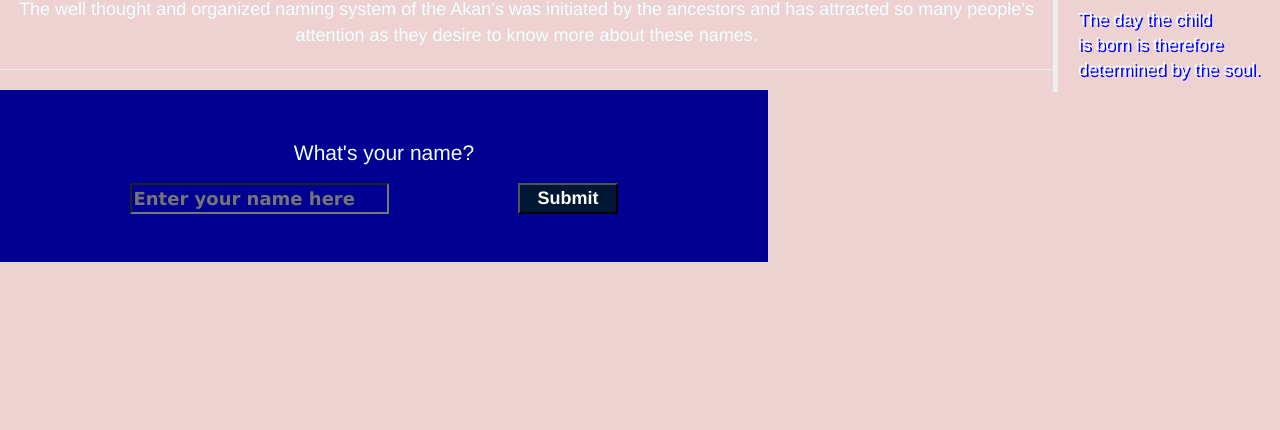
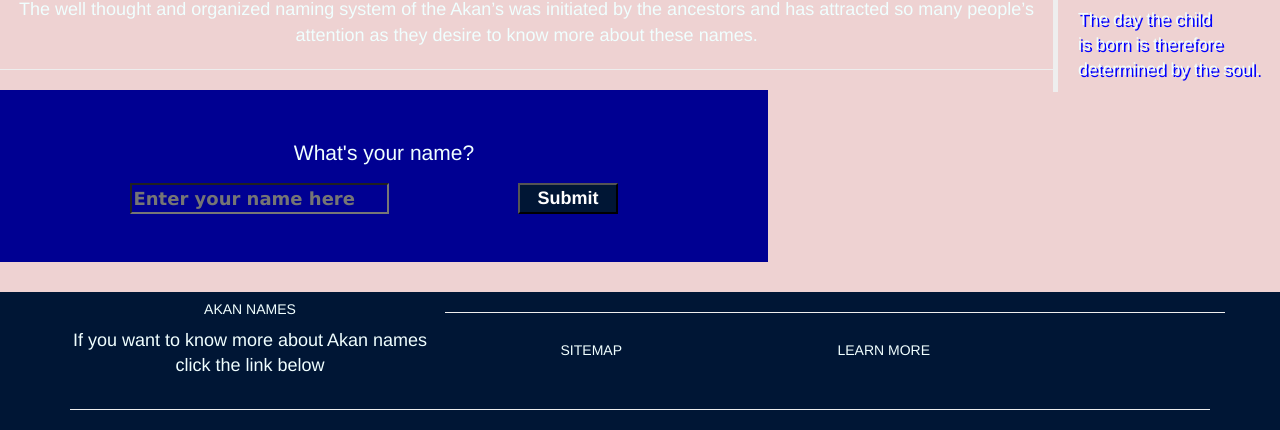
Before and after one commit to Pascal-Owilly/Akan-Names, a plain HTML site: page index.html in a window 1280 px wide. Shown: the part 395-825 px from the top of the page. Before the commit the page ends 800 px from the top, so only its background shows below. Drawn offline with nearby package versions, Linux system fonts and the light colour scheme.

Commit message:
add footer section

```diff
--- a/index.html
+++ b/index.html
@@ -82,6 +82,33 @@
         </div>
         </div>
 
+
+
+
+    <footer style="width: 100%;background-color: #001635;">
+        <div class="container">
+            <div class="row">
+                <div class="col-md-4">
+                    <h5 class="text-uppercase">akan names</h5>
+                    <p>If you want to know more about Akan names click the link below</p>
+                </div>
+                <hr class="clearfix">
+                <div class="col-md-3">
+                    <h5 class="text-uppercase">Sitemap</h5>
+
+
+                </div>
+                <div class="col-md-3">
+                    <h5 class="text-uppercase">Learn more</h5>
+
+
+                </div>
+
+            </div>
+            <hr>
+
+        </div>
+
     </body>
 
 </html>
```
